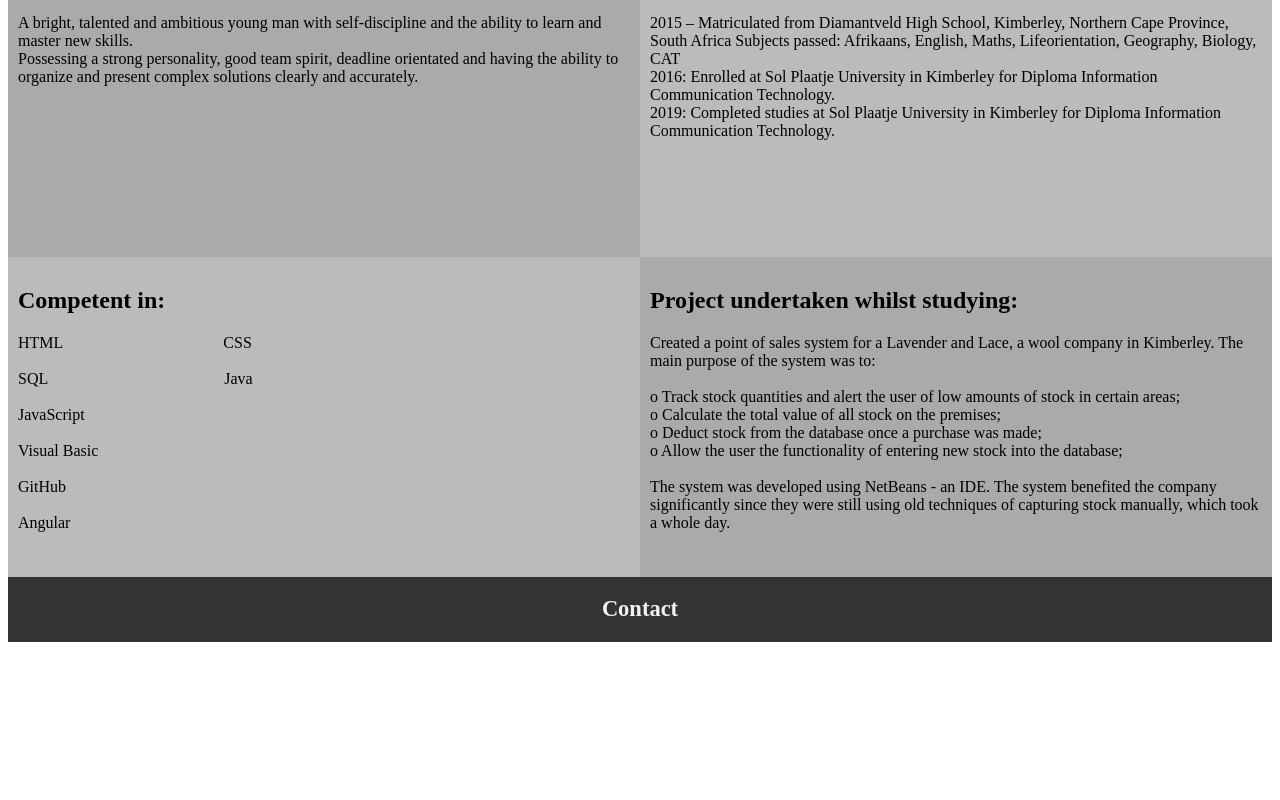
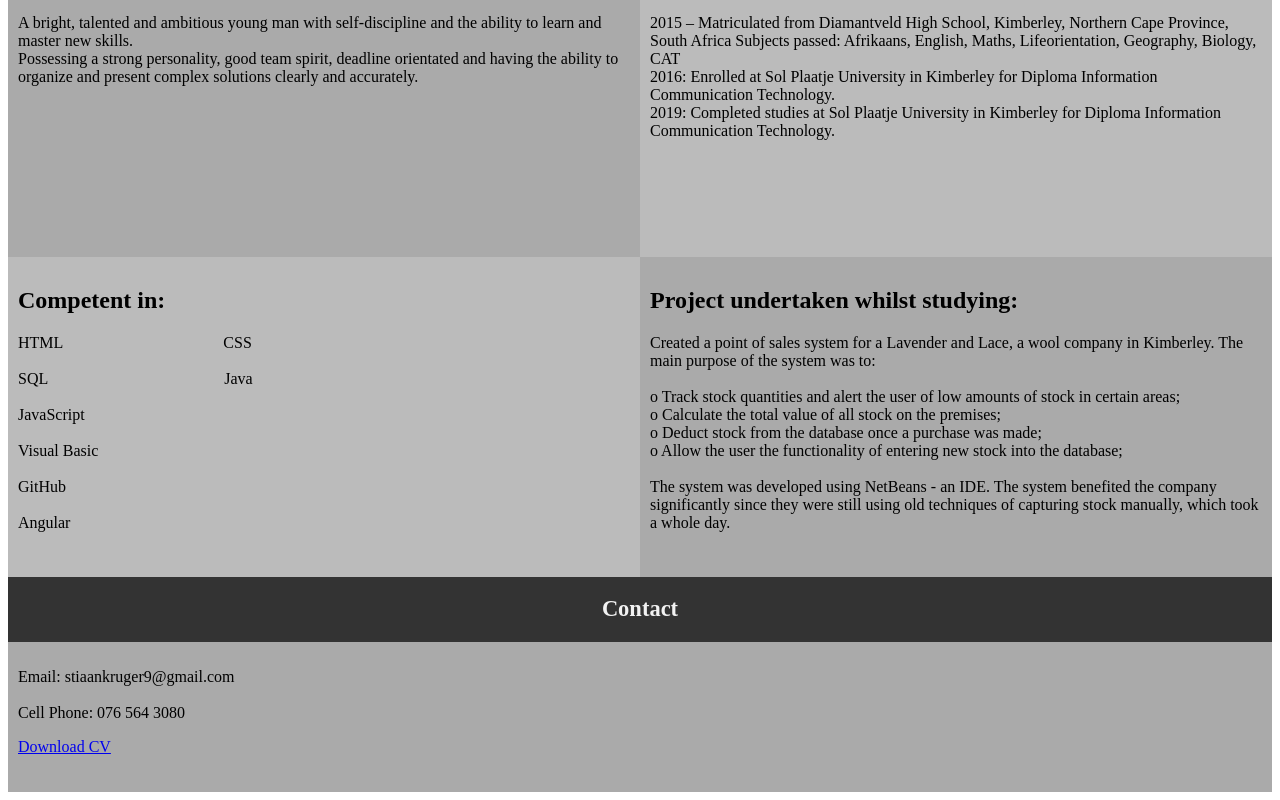
Before and after one commit to Stiaan09/StiaanCV, an Angular app: page / in a window 1280 px wide. Shown: the part 950-1750 px from the top of the page. Before the commit the page ends 1600 px from the top, so only its background shows below. Built offline with nearby package versions, Linux system fonts and the light colour scheme.

Commit message:
New Content
Added download link for CV. Followed by contact details.

```diff
--- a/src/app/home/home.component.css
+++ b/src/app/home/home.component.css
@@ -135,3 +135,10 @@ body {
 span {
   margin-left: 10em;
 }
+
+.column1 {
+  float: left;
+  width: 50%;
+  padding: 10px;
+  height: 150px;
+}
--- a/src/app/home/home.component.html
+++ b/src/app/home/home.component.html
@@ -75,8 +75,17 @@
 
 <section id="contact">
   <div class="container">
-    <div class="row">
+    <div class="row1">
       <h2>Contact</h2>
     </div>
   </div>
 </section>
+
+<div class="row">
+  <!-- TODO: Fix inline styling-->
+  <div class="column1" style="background-color:#aaa;">
+    <p>Email: stiaankruger9@gmail.com <br><br>
+       Cell Phone: 076 564 3080</p>
+    <a href="/assets/Documents/Stiaan Kruger CV 11-11-2019 Final.pdf" download> Download CV</a>
+  </div>
+  <div class="column1" style="background-color: #aaa;"></div>
```
Also changed, not shown: 1 other file (tests, documents, lock files or other folders).
